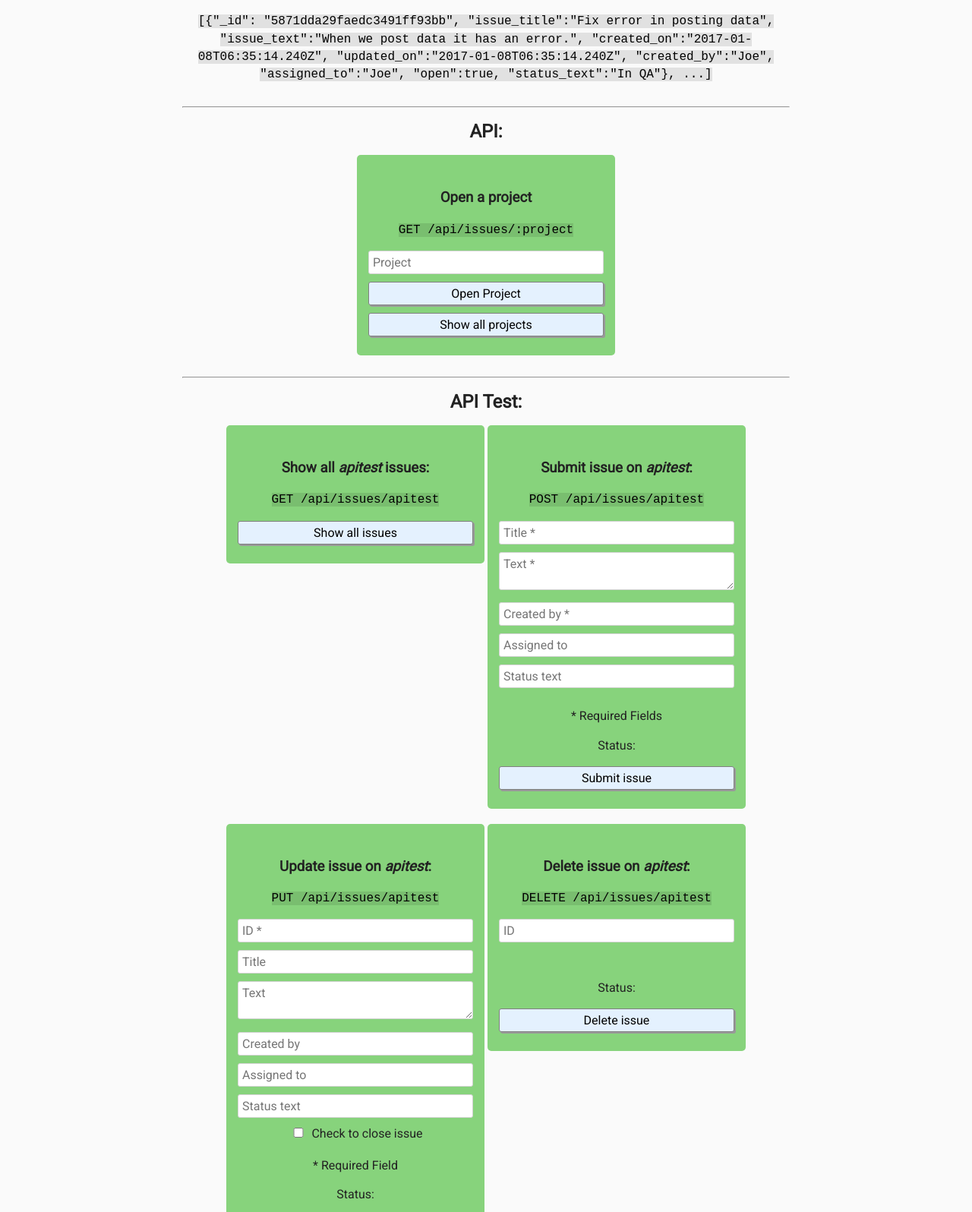
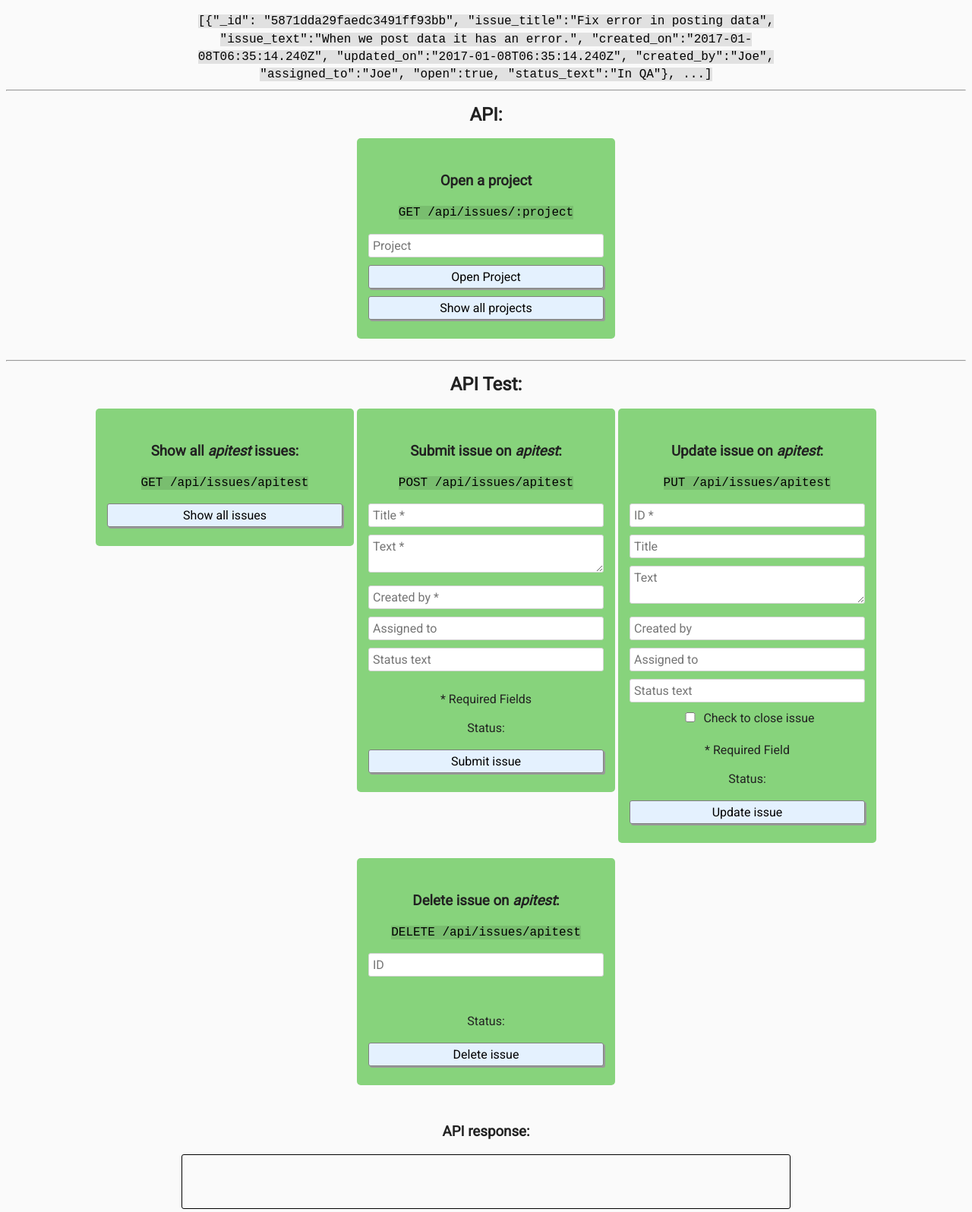
Before and after one commit to Myrmidonut/fcc_infosec_issue_tracker, a website: page views/index.html in a window 1280 px wide. Shown: the part 804-2400 px from the top of the page at 76% size. Drawn offline with Linux system fonts and the light colour scheme; files that its build step writes are made by us from their sources; files whose address does not match are found by name.

Commit message:
wide layout

```diff
--- a/public/style.css
+++ b/public/style.css
@@ -11,7 +11,7 @@ body {
 	padding: 0;
 	margin-top: 40px;
   margin: auto;
-  max-width: 800px;
+  xmax-width: 800px;
 }
 
 h3 {
@@ -119,6 +119,9 @@ input[type=submit]:hover, button:hover {
   height: 70px;
   border: 1px solid black;
   border-radius: 3px;
+  max-width: 800px;
+  margin: auto;
+  margin-bottom: 20px;
 }
 
 #newIssue textarea {
@@ -157,3 +160,12 @@ input[type=submit]:hover, button:hover {
 #projectsList h3 {
   margin-top: 10px;
 }
+
+#exampleReturn {
+  max-width: 800px;
+  display: inline-block;
+}
+
+hr {
+  max-width: 1370px;
+}
--- a/views/index.html
+++ b/views/index.html
@@ -35,8 +35,7 @@
       <code>PUT /api/issues/{project}?open=true&amp;assigned_to=Joe</code>
 
       <h3>Example return:</h3>
-      <code>[{"_id": "5871dda29faedc3491ff93bb", "issue_title":"Fix error in posting data", "issue_text":"When we post data it has an error.", "created_on":"2017-01-08T06:35:14.240Z", "updated_on":"2017-01-08T06:35:14.240Z", "created_by":"Joe", "assigned_to":"Joe", "open":true, "status_text":"In QA"}, ...]</code><br><br>
-
+      <span id="exampleReturn"><code>[{"_id": "5871dda29faedc3491ff93bb", "issue_title":"Fix error in posting data", "issue_text":"When we post data it has an error.", "created_on":"2017-01-08T06:35:14.240Z", "updated_on":"2017-01-08T06:35:14.240Z", "created_by":"Joe", "assigned_to":"Joe", "open":true, "status_text":"In QA"}, ...]</code></span>
       <hr>
 
       <h2>API:</h2>
```
